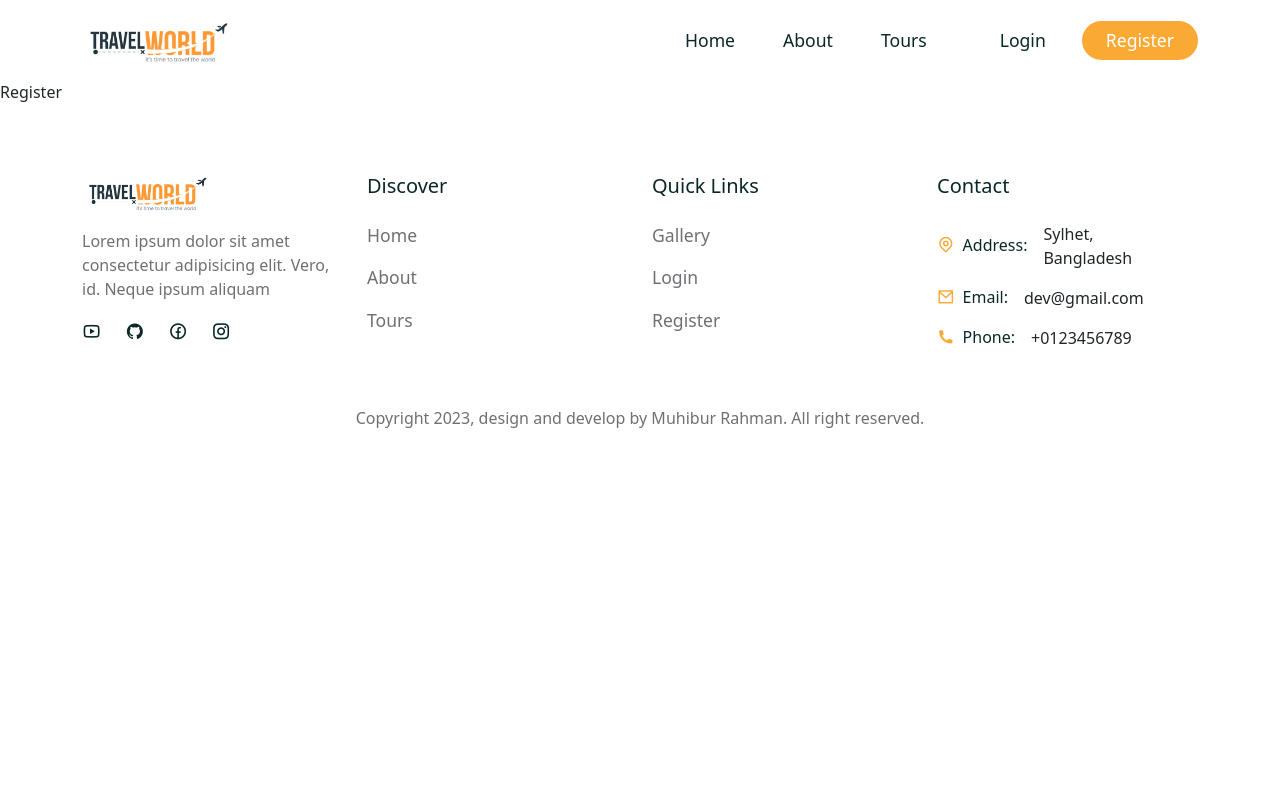
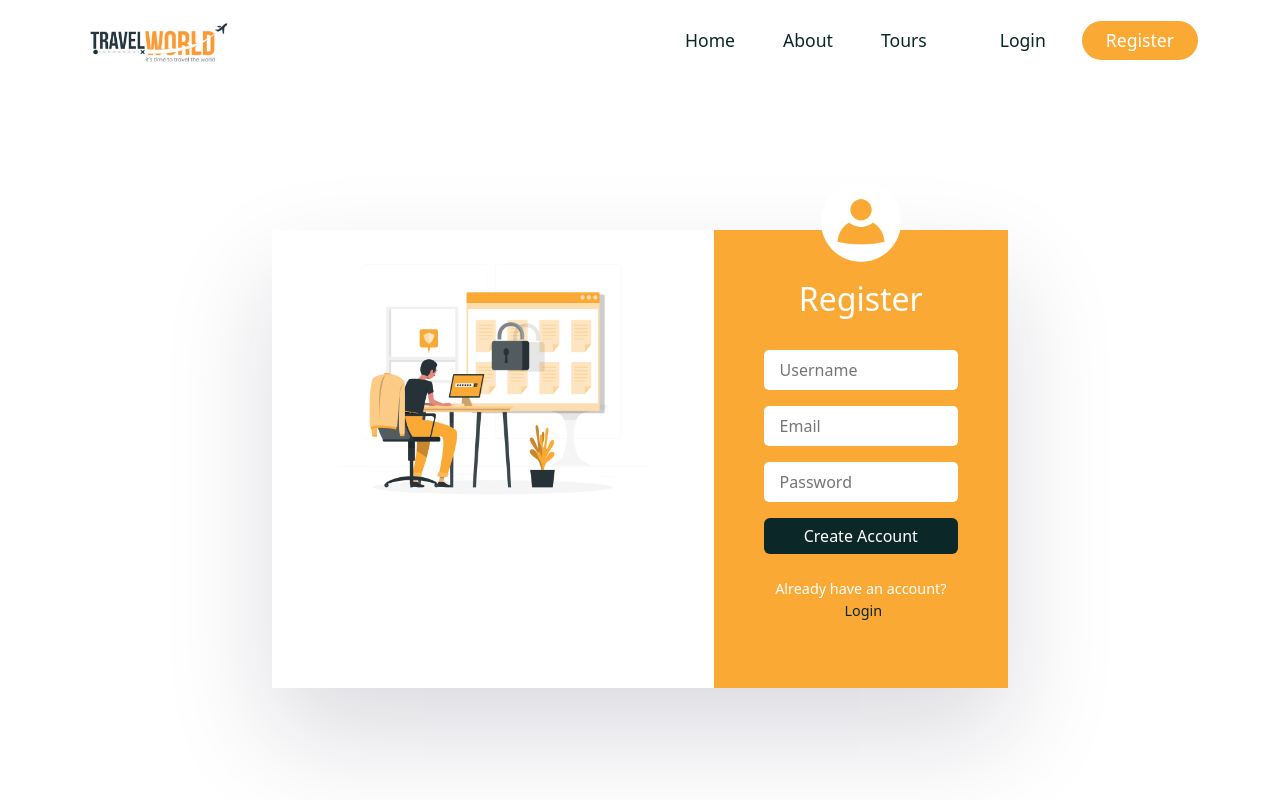
Before and after one commit to Goat95/tour-management, a React (Create React App) app in the folder frontend/: page /register in a window 1280 px wide. Shown: the top 800 px of the page. Built offline with nearby package versions, Linux system fonts and the light colour scheme; a web font is replaced by a local one.

Commit message:
feat: implements login and register components

```diff
--- a/frontend/src/pages/Login.jsx
+++ b/frontend/src/pages/Login.jsx
@@ -1,5 +1,74 @@
+import { useState } from "react";
+import { Link } from "react-router-dom";
+import { Container, Row, Col, Form, FormGroup, Button } from "reactstrap";
+
+import "../styles/login.css";
+import loginImg from "../assets/images/login.png";
+import userIcon from "../assets/images/user.png";
+
 const Login = () => {
-  return <div>Login</div>;
+  const [credentials, setCredentials] = useState({
+    email: undefined,
+    password: undefined,
+  });
+
+  const handleChange = (e) => {
+    setCredentials((prev) => ({ ...prev, [e.target.id]: e.target.value }));
+  };
+
+  const handleClick = (e) => {
+    e.preventDefault();
+  };
+  return (
+    <section>
+      <Container>
+        <Row>
+          <Col lg="8" className="m-auto">
+            <div className="login__container d-flex justify-content-between">
+              <div className="login__img">
+                <img src={loginImg} alt="loginImg" />
+              </div>
+              <div className="login__form">
+                <div className="user">
+                  <img src={userIcon} alt="userIcon" />
+                </div>
+                <h2>Login</h2>
+                <Form onSubmit={handleClick}>
+                  <FormGroup>
+                    <input
+                      type="email"
+                      placeholder="Email"
+                      required
+                      id="email"
+                      onChange={handleChange}
+                    />
+                  </FormGroup>
+                  <FormGroup>
+                    <input
+                      type="password"
+                      placeholder="Password"
+                      required
+                      id="password"
+                      onChange={handleChange}
+                    />
+                  </FormGroup>
+                  <Button
+                    className="btn secondary__btn auth__btn"
+                    type="submit"
+                  >
+                    Login
+                  </Button>
+                </Form>
+                <p>
+                  Don't have an account? <Link to="/register">Create</Link>
+                </p>
+              </div>
+            </div>
+          </Col>
+        </Row>
+      </Container>
+    </section>
+  );
 };
 
 export default Login;
--- a/frontend/src/pages/Register.jsx
+++ b/frontend/src/pages/Register.jsx
@@ -1,5 +1,84 @@
+import { useState } from "react";
+import { Link } from "react-router-dom";
+import { Container, Row, Col, Form, FormGroup, Button } from "reactstrap";
+
+import "../styles/login.css";
+import registerImg from "../assets/images/register.png";
+import userIcon from "../assets/images/user.png";
+
 const Register = () => {
-  return <div>Register</div>;
+  const [credentials, setCredentials] = useState({
+    userName: undefined,
+    email: undefined,
+    password: undefined,
+  });
+
+  const handleChange = (e) => {
+    setCredentials((prev) => ({ ...prev, [e.target.id]: e.target.value }));
+  };
+
+  const handleClick = (e) => {
+    e.preventDefault();
+  };
+  return (
+    <section>
+      <Container>
+        <Row>
+          <Col lg="8" className="m-auto">
+            <div className="login__container d-flex justify-content-between">
+              <div className="login__img">
+                <img src={registerImg} alt="registerImg" />
+              </div>
+              <div className="login__form">
+                <div className="user">
+                  <img src={userIcon} alt="userIcon" />
+                </div>
+                <h2>Register</h2>
+                <Form onSubmit={handleClick}>
+                  <FormGroup>
+                    <input
+                      type="text"
+                      placeholder="Username"
+                      required
+                      id="username"
+                      onChange={handleChange}
+                    />
+                  </FormGroup>
+                  <FormGroup>
+                    <input
+                      type="email"
+                      placeholder="Email"
+                      required
+                      id="email"
+                      onChange={handleChange}
+                    />
+                  </FormGroup>
+                  <FormGroup>
+                    <input
+                      type="password"
+                      placeholder="Password"
+                      required
+                      id="password"
+                      onChange={handleChange}
+                    />
+                  </FormGroup>
+                  <Button
+                    className="btn secondary__btn auth__btn"
+                    type="submit"
+                  >
+                    Create Account
+                  </Button>
+                </Form>
+                <p>
+                  Already have an account? <Link to="/login">Login</Link>
+                </p>
+              </div>
+            </div>
+          </Col>
+        </Row>
+      </Container>
+    </section>
+  );
 };
 
 export default Register;
--- /dev/null
+++ b/frontend/src/styles/login.css
@@ -0,0 +1,76 @@
+.login__img {
+  width: 60%;
+  text-align: center;
+}
+
+.login__img img {
+  width: 70%;
+  object-fit: contain;
+}
+
+.login__form {
+  padding: 50px;
+  background: var(--secondary-color);
+  position: relative;
+}
+
+.login__container {
+  box-shadow: rgba(17, 12, 46, 0.15) 0px 48px 100px 0px;
+  margin-top: 100px;
+}
+
+.login__form .user {
+  width: 80px;
+  height: 80px;
+  position: absolute;
+  top: -9%;
+  left: 50%;
+  transform: translate(-50%, -9%);
+}
+
+.login__form .user img {
+  width: 100%;
+}
+
+.login__form h2 {
+  color: #fff;
+  text-align: center;
+  margin-bottom: 2rem;
+}
+
+.login__form {
+  width: 40%;
+}
+
+.login__form input {
+  width: 100%;
+  padding: 0.5rem 1rem;
+  border-radius: 5px;
+  border: none;
+  font-size: 1rem;
+  color: var(--heading-color);
+}
+
+.login__form input:focus {
+  outline: none;
+}
+
+.auth__btn {
+  background: var(--heading-color) !important;
+  width: 100%;
+  color: #fff !important;
+}
+
+.login__form p {
+  font-size: 0.9rem;
+  color: #fff;
+  margin-top: 1.5rem;
+  text-align: center;
+}
+
+.login__form p a {
+  color: var(--heading-color);
+  text-decoration: none;
+  margin-left: 5px;
+  font-weight: 500;
+}
```
